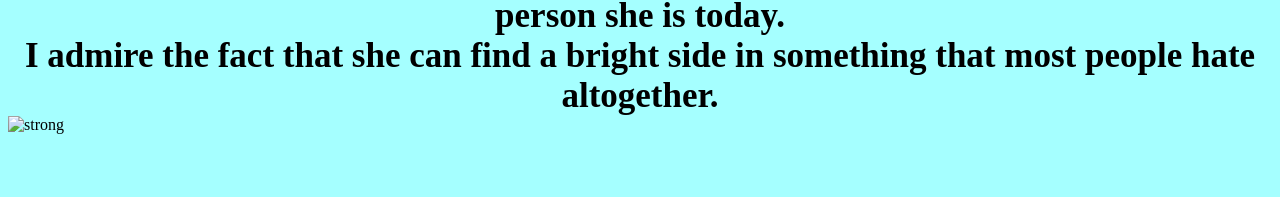
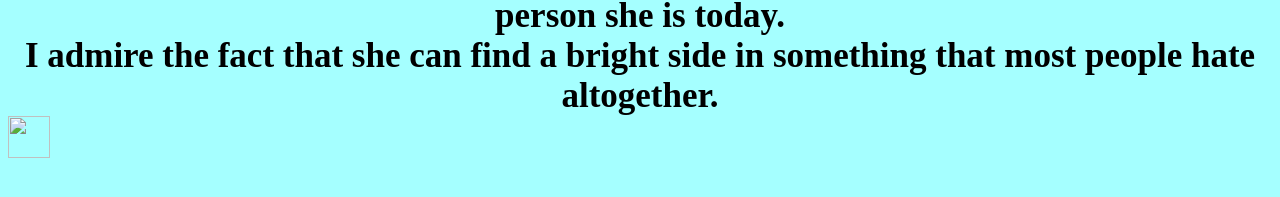
Before and after one commit to definitelynotillegal/definitelynotillegal.github.io, a Jekyll site: the page strong.html, which Jekyll copies as it is, in a window 1280 px wide. Shown: the part 270-467 px from the top of the page. Built offline with Jekyll 4.4.1, drawn with Linux system fonts in a browser that asks for light colours.

Commit message:
Update strong.html

```diff
--- a/strong.html
+++ b/strong.html
@@ -13,7 +13,7 @@
                         <center><b style="font-size:35px">When I asked her what her best trait was, she said her diabetes.</b></center>
                         <center><b style="font-size:35px">I was a little confused at first, but she explained that her diabetes made her the person she is today.</b></center>
                         <center><b style="font-size:35px">I admire the fact that she can find a bright side in something that most people hate altogether.</b></center>
-                        <img src="file:///C:/Users/ASUS1/AppData/Local/Temp/SaveForWeb/BrowserPreview/BrowserPreview_tmp.html" alt="strong" height="42" width="42">
+                        <img src="file:///C:/Users/ASUS1/AppData/Local/Temp/SaveForWeb/BrowserPreview/BrowserPreview_tmp.html" height="42" width="42">
             </body>
                 </head>
     </html>
```
